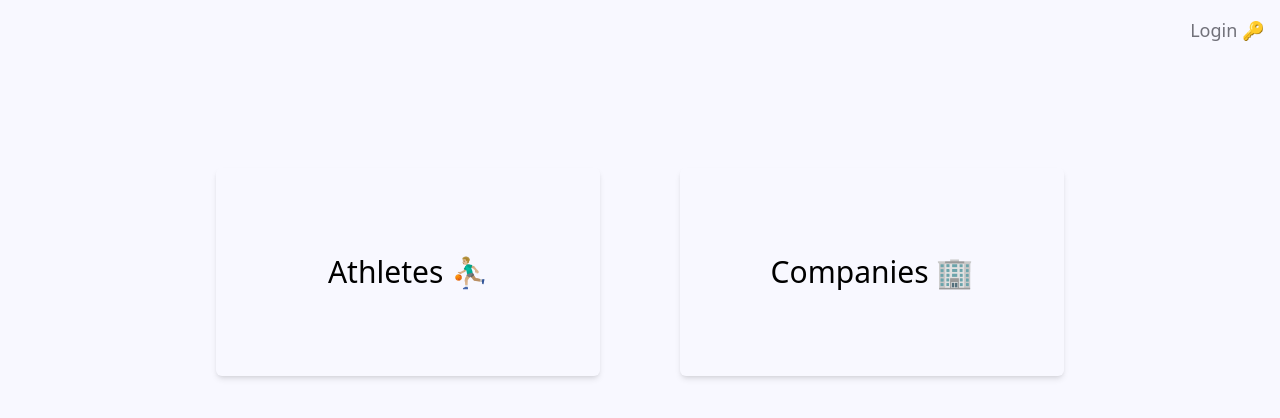
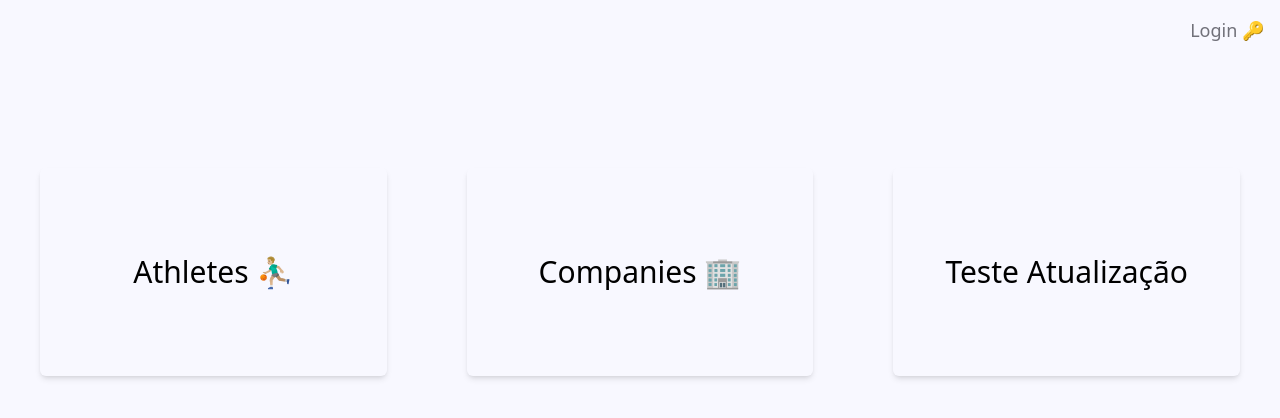
Before and after one commit to LucasdRossi/vite-pwa-crud, a React (Vite) app: page / in a window 1280 px wide. Shown: the top 418 px of the page. Built offline with nearby package versions, Linux system fonts and the light colour scheme; no server answers; the HTML template or start-up script is replaced by a standard one.

Commit message:
test PWA

```diff
--- a/src/pages/Home.tsx
+++ b/src/pages/Home.tsx
@@ -8,6 +8,7 @@ export default function Home() {
       <main className="flex justify-center items-center h-96 flex-col md:flex-row">
         <ListCard title="Athletes ⛹🏼‍♂️" to="/athletes" />
         <ListCard title="Companies 🏢" to="/companies" />
+        <ListCard title="Teste Atualização" to="/teste" />
       </main>
     </>
   );
```
